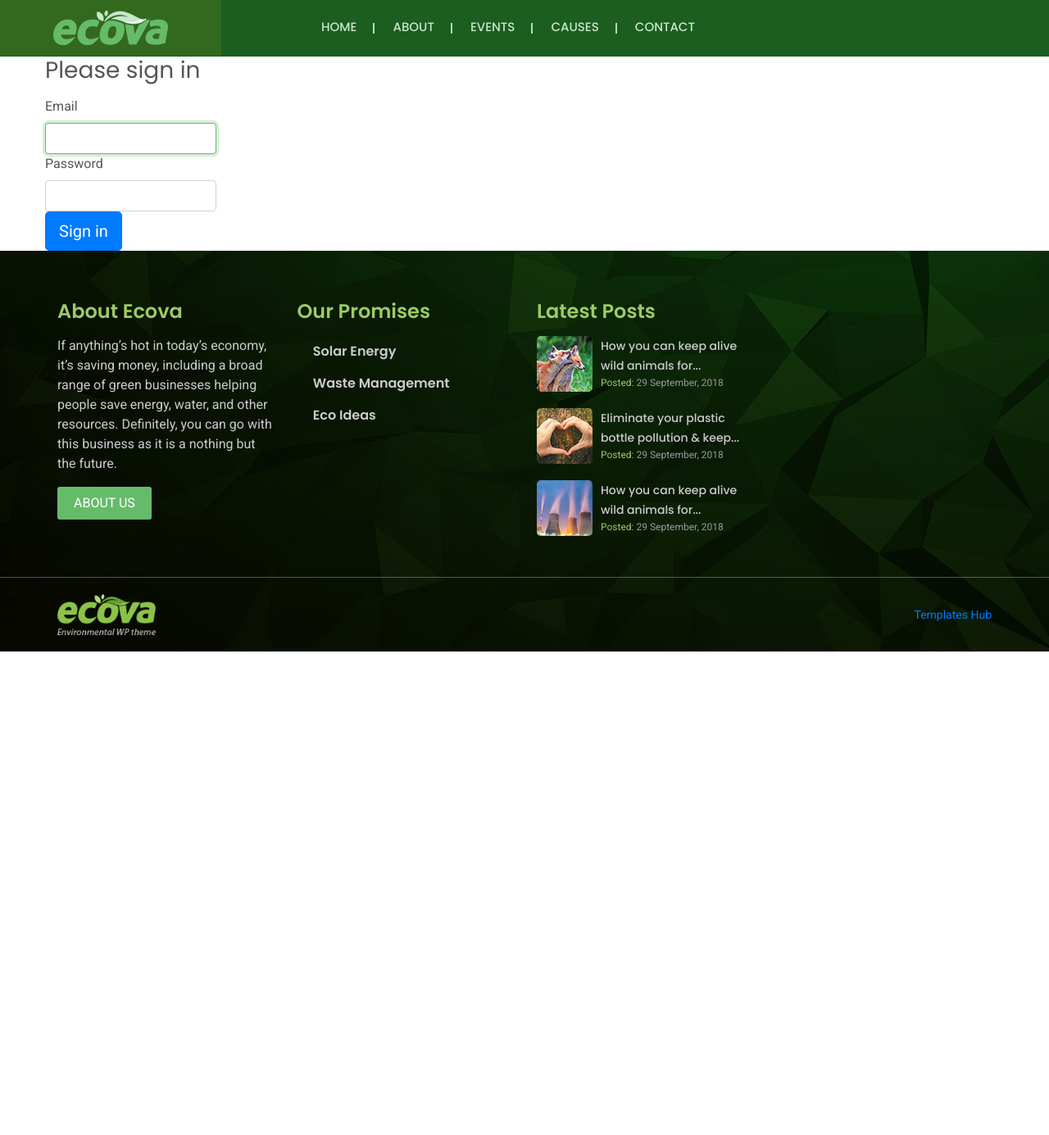
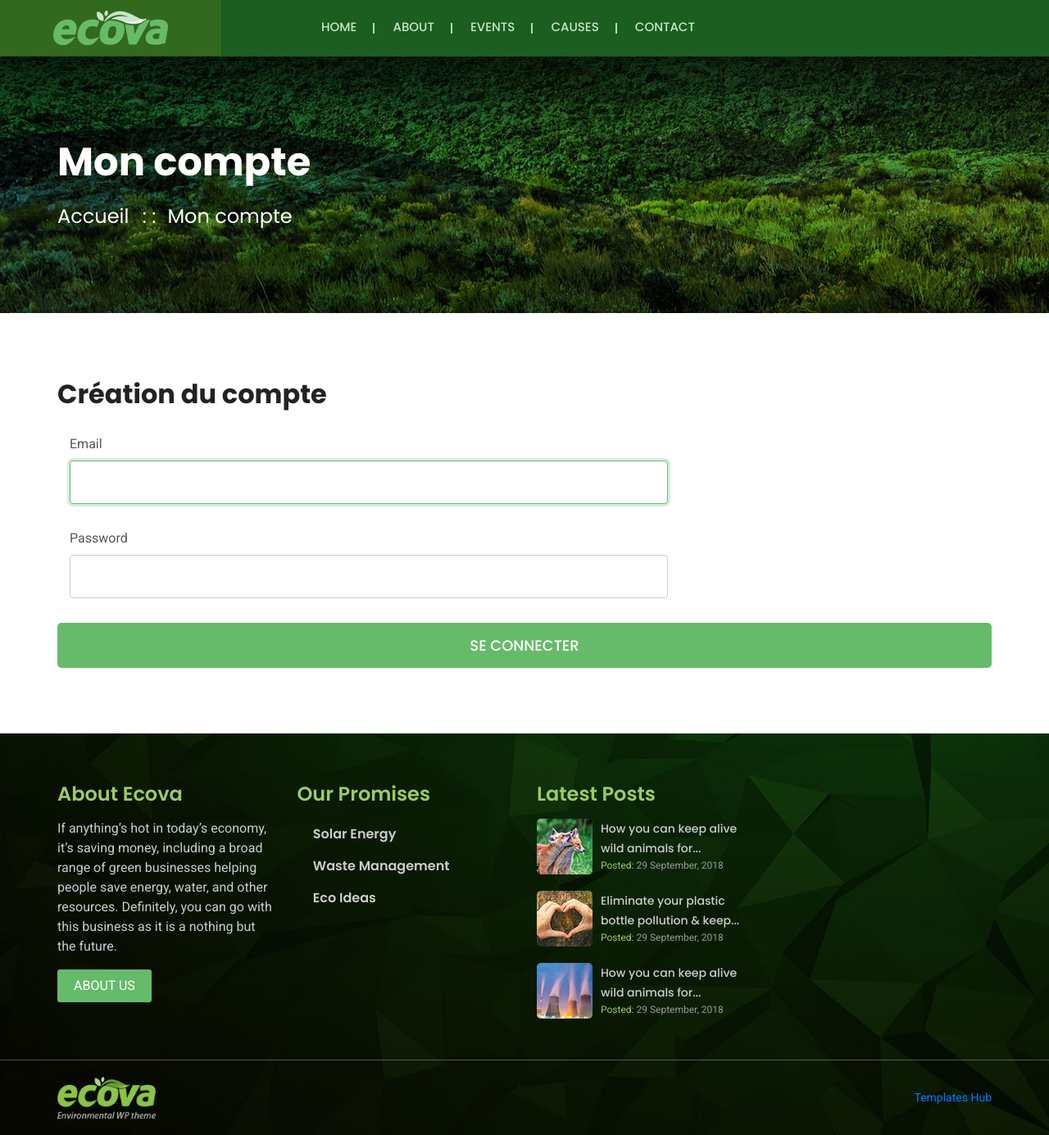
Before and after one commit to nico34638/MPAPWS, a Symfony app: template mpapws/templates/security/login.html.twig in a window 1280 px wide. Shown: the whole page at 82% size. Before the commit the page ends 795 px from the top, so only its background shows below. Run offline with Twig, Linux system fonts and the light colour scheme; the template is opened without the code that fills it, so the values that code supplies are empty; some libraries are stand-ins or nearby versions.

Commit message:
add front

```diff
--- a/mpapws/src/Controller/RegistrationController.php
+++ b/mpapws/src/Controller/RegistrationController.php
@@ -29,6 +29,7 @@ class RegistrationController extends AbstractController
 
         if($form->isSubmitted() && $form->isValid())
         {
+            dd($user);
             $user->setRoles(['ROLE_USER']);
             $password = $passwordEncoder->encodePassword($user, $user->getPassword());
             $user->setPassword($password);
--- a/mpapws/src/Form/RegisterType.php
+++ b/mpapws/src/Form/RegisterType.php
@@ -4,6 +4,7 @@ namespace App\Form;
 
 use App\Entity\User;
 use Symfony\Component\Form\AbstractType;
+use Symfony\Component\Form\Extension\Core\Type\CheckboxType;
 use Symfony\Component\Form\Extension\Core\Type\EmailType;
 use Symfony\Component\Form\Extension\Core\Type\PasswordType;
 use Symfony\Component\Form\Extension\Core\Type\RepeatedType;
--- a/mpapws/templates/security/login.html.twig
+++ b/mpapws/templates/security/login.html.twig
@@ -1,35 +1,68 @@
 {% extends 'base.html.twig' %}
 
-{% block title %}Log in!{% endblock %}
+{% block title %}Connexion{% endblock %}
 
 {% block body %}
+
+    <section class="wf100 p100 inner-header">
+        <div class="container">
+            <h1>Mon compte</h1>
+            <ul>
+                <li><a href="#">Accueil</a></li>
+                <li><a href="#">Mon compte</a></li>
+            </ul>
+        </div>
+    </section>
+
+    <section class="wf100 p80">
         <div class="container">
             <div class="row">
-        <form method="post">
+                <div class="col-lg-12">
+                    <div class="myaccount-form">
                         {% if error %}
                             <div class="alert alert-danger">{{ error.messageKey|trans(error.messageData, 'security') }}</div>
                         {% endif %}
 
                         {% if app.user %}
                             <div class="mb-3">
-                    You are logged in as {{ app.user.username }}, <a href="{{ path('app_logout') }}">Logout</a>
+                                Tu es maintenant connecter {{ app.user.username }}, <a href="{{ path('app_logout') }}">Se
+                                    déconnecter</a>
                             </div>
                         {% endif %}
 
-            <h1 class="h3 mb-3 font-weight-normal">Please sign in</h1>
-            <label for="inputEmail">Email</label>
-            <input type="email" value="{{ last_username }}" name="email" id="inputEmail" class="form-control" required autofocus>
-            <label for="inputPassword">Password</label>
-            <input type="password" name="password" id="inputPassword" class="form-control" required>
-
+                        <h3>Création du compte </h3>
+                        <form method="post">
+                            <ul class="row">
+                                <li class="col-md-12">
+                                    <div class="input-group">
+                                        <div class="col-md-8">
+                                            <label for="inputEmail" class="required">Email</label>
+                                            <input type="email" value="{{ last_username }}" name="email" id="inputEmail"
+                                                   class="form-control" required autofocus>
+                                        </div>
+                                    </div>
+                                </li>
+                                <li class="col-md-12">
+                                    <div class="input-group">
+                                        <div class="col-md-8">
+                                            <label for="inputPassword" class="required">Password</label>
+                                            <input type="password" name="password" id="inputPassword" class="form-control"
+                                                   required>
+                                        </div>
+                                    </div>
+                                </li>
                                 <input type="hidden" name="_csrf_token"
                                        value="{{ csrf_token('authenticate') }}"
                                 >
-
-            <button class="btn btn-lg btn-primary" type="submit">
-                Sign in
-            </button>
+                                <li class="col-md-12">
+                                    <button class="register">Se connecter</button>
+                                </li>
+                            </ul>
                         </form>
                     </div>
                 </div>
+
+            </div>
+        </div>
+    </section>
 {% endblock %}
```
Also changed, not shown: mpapws/templates/registration/index.html.twig (+24 -7 lines). Lines whose indentation alone changed are shown as unchanged.
